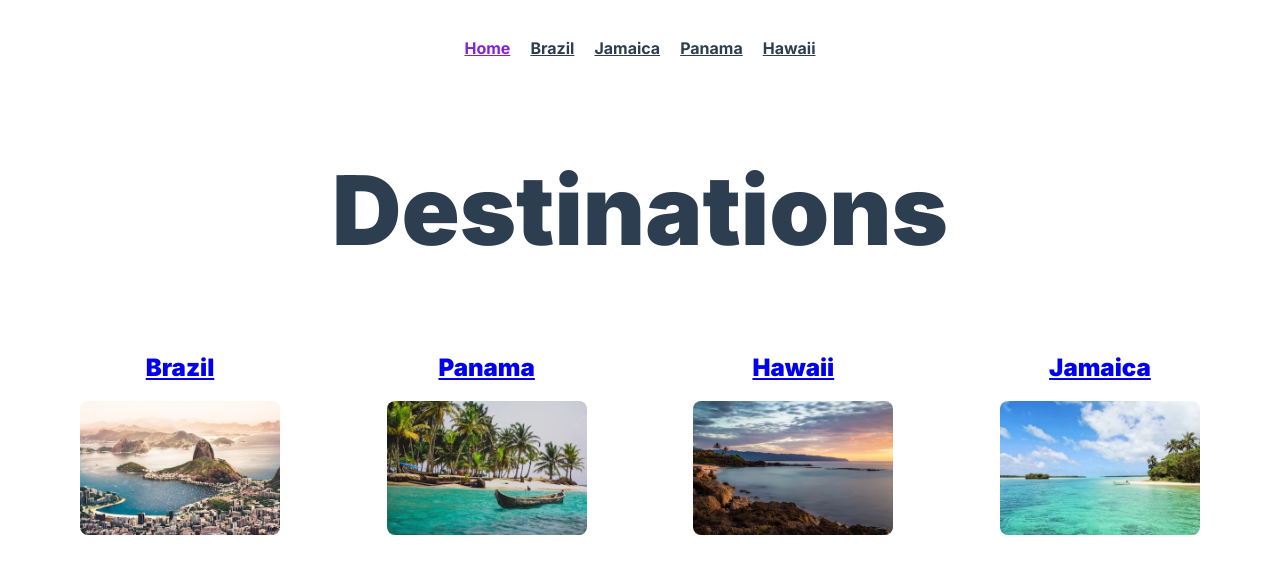
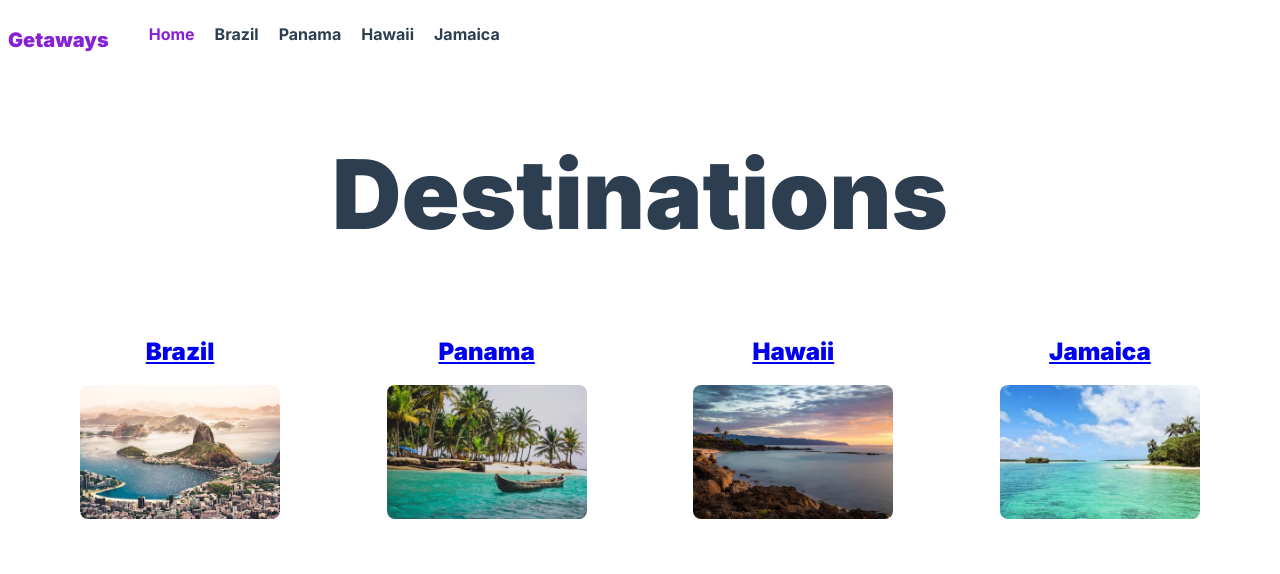
Before and after one commit to danielhamilton/VueSchool, a Vue app in the folder vueschool-router-travel/: page /#/ in a window 1280 px wide. Shown: the top 574 px of the page. Built offline with nearby package versions, Linux system fonts and the light colour scheme.

Commit message:
removed hard coded destinations, updated nav route

```diff
--- a/vueschool-router-travel/src/App.vue
+++ b/vueschool-router-travel/src/App.vue
@@ -1,7 +1,7 @@
 <template>
   <div id="app">
     <TheNavigation />
-    <router-view />
+    <router-view :key="$route.path" />
   </div>
 </template>
 
--- a/vueschool-router-travel/src/components/TheNavigation.vue
+++ b/vueschool-router-travel/src/components/TheNavigation.vue
@@ -1,27 +1,66 @@
 <template>
   <nav id="nav">
-    <router-link to="/">Home</router-link>
-    <router-link to="/brazil">Brazil</router-link>
-    <router-link to="/jamaica">Jamaica</router-link>
-    <router-link to="/panama">Panama</router-link>
-    <router-link to="/hawaii">Hawaii</router-link>
+    <p class="logo">Getaways</p>
+    <ul class="nav-links">
+      <li class="links">
+        <router-link to="/"> Home </router-link>
+      </li>
+      <li
+        v-for="destination in destinations"
+        :key="destination.name"
+        class="links"
+      >
+        <router-link
+          :to="{
+            name: 'DestinationDetails',
+            params: { id: destination.id },
+          }"
+        >
+          {{ destination.name }}
+        </router-link>
+      </li>
+    </ul>
   </nav>
 </template>
+
+<script>
+import store from "@/store";
+export default {
+  data() {
+    return {
+      destinationId: this.$route.params.id,
+      destinations: store.destinations,
+    };
+  },
+};
+</script>
 
 <style scoped>
 #nav {
   display: flex;
-  justify-content: center;
-  padding: 30px;
 }
-
 #nav a {
   font-weight: bold;
   color: #2c3e50;
-  padding: 0 10px;
+  text-decoration: none;
 }
-
 #nav a.router-link-exact-active {
   color: #8721d5;
 }
+.nav-links {
+  display: flex;
+}
+.links {
+  padding-right: 20px;
+  list-style: none;
+}
+.links:hover {
+  text-decoration: underline;
+}
+
+.logo {
+  font-size: 20px;
+  color: #8721d5;
+  font-weight: 900;
+}
 </style>
--- a/vueschool-router-travel/src/router/index.js
+++ b/vueschool-router-travel/src/router/index.js
@@ -7,36 +7,7 @@ const routes = [
     name: "home",
     component: HomeView,
   },
-  {
-    path: "/about",
-    name: "about",
-    component: () =>
-      import(/* webpackChunkName: "about" */ "../views/AboutView.vue"),
-  },
-  {
-    path: "/brazil",
-    name: "brazil",
-    component: () =>
-      import(/* webpackChunkName: "brazil" */ "../views/BrazilView.vue"),
-  },
-  {
-    path: "/hawaii",
-    name: "hawaii",
-    component: () =>
-      import(/* webpackChunkName: "hawaii" */ "../views/HawaiiView.vue"),
-  },
-  {
-    path: "/jamaica",
-    name: "jamaica",
-    component: () =>
-      import(/* webpackChunkName: "jamaica" */ "../views/JamaicaView.vue"),
-  },
-  {
-    path: "/panama",
-    name: "panama",
-    component: () =>
-      import(/* webpackChunkName: "brazil" */ "../views/PanamaView.vue"),
-  },
+
   {
     path: "/details/:id",
     name: "DestinationDetails",
```
